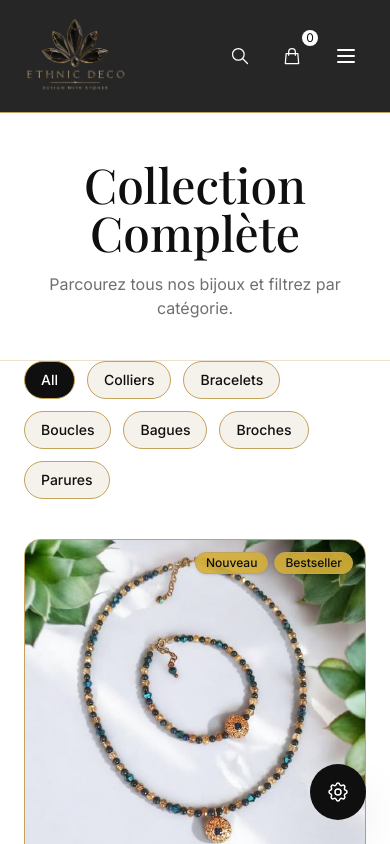
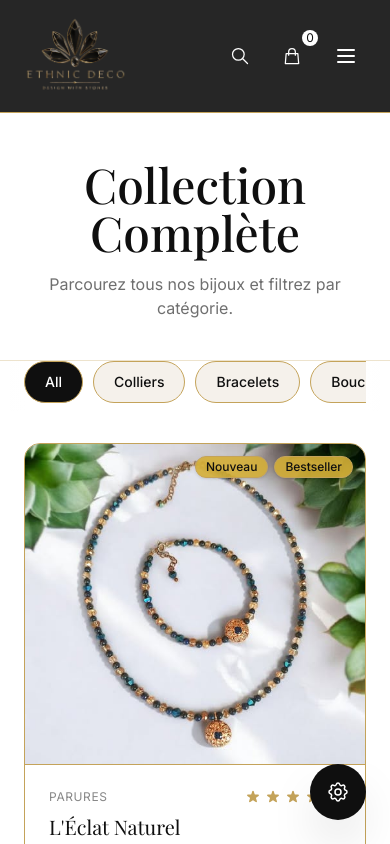
Before and after one commit to mahdi157289/Ethnic, a React (Vite) app: page /store in a window 390 px wide. Shown: the top 844 px of the page. Built offline with nearby package versions, Linux system fonts and the light colour scheme.

Commit message:
fix: collection filter buttons mobile UX - single scroll row, edge fade hints, proper touch targets

```diff
--- a/src/components/storefront/CollectionSection.tsx
+++ b/src/components/storefront/CollectionSection.tsx
@@ -13,23 +13,29 @@ export function CollectionSection({ hideTitle = false }: CollectionSectionProps)
   return (
     <section id="collection" className={`bg-white ${hideTitle ? 'pt-0 pb-24' : 'py-24'}`}>
       <div className="max-w-7xl mx-auto px-6">
-        <div className={`text-center ${hideTitle ? 'mb-10' : 'mb-16'}`}>
+        <div className={`${hideTitle ? 'mb-8' : 'mb-12'}`}>
           {!hideTitle && (
-            <p className="text-sm tracking-[0.3em] text-[#0F0F0F]/60 uppercase mb-4">Notre Collection</p>
+            <p className="text-xs sm:text-sm tracking-[0.3em] text-[#0F0F0F]/60 uppercase mb-3 text-center">
+              Notre Collection
+            </p>
           )}
-          <div className="flex items-center justify-center gap-8 flex-wrap">
           {!hideTitle && (
-              <h2 className="section-title font-display text-5xl font-medium text-[#0F0F0F]">
-                <span className="section-dot" />
+            <h2 className="section-title font-display text-3xl sm:text-4xl md:text-5xl font-medium text-[#0F0F0F] mb-8 md:mb-10">
+              <span className="section-dot hidden sm:block" />
               <span className="section-title-text">Collection Complète</span>
-                <span className="section-dot" />
+              <span className="section-dot hidden sm:block" />
             </h2>
           )}
-            <div className="flex items-center gap-3 flex-wrap">
+
+          {/* Filter bar — mobile: single-line horizontal scroll, desktop: centered wrap */}
+          <div className="filter-bar-wrapper relative -mx-6 px-6 md:mx-0 md:px-0">
+            <div className="flex gap-2.5 overflow-x-auto pb-2 scrollbar-hide md:justify-center md:flex-wrap md:overflow-x-visible md:pb-0">
               <button
                 type="button"
                 onClick={clearCategoryFilter}
-                className={`filter-btn px-4 py-2 rounded-full text-sm font-medium transition-all duration-300${!currentCategoryFilter ? ' active' : ''}`}
+                className={`filter-btn flex-shrink-0 px-5 py-2.5 rounded-full text-sm font-medium transition-all duration-300${
+                  !currentCategoryFilter ? ' active' : ''
+                }`}
               >
                 All
               </button>
@@ -38,7 +44,7 @@ export function CollectionSection({ hideTitle = false }: CollectionSectionProps)
                   key={cat.id}
                   type="button"
                   onClick={() => filterByCategory(cat.name)}
-                  className={`filter-btn px-4 py-2 rounded-full text-sm font-medium transition-all duration-300${
+                  className={`filter-btn flex-shrink-0 px-5 py-2.5 rounded-full text-sm font-medium transition-all duration-300${
                     currentCategoryFilter === cat.name ? ' active' : ''
                   }`}
                 >
@@ -47,18 +53,21 @@ export function CollectionSection({ hideTitle = false }: CollectionSectionProps)
               ))}
             </div>
           </div>
+
+          {/* Active filter badge */}
           {currentCategoryFilter && (
-            <div className="mt-6">
-              <div className="forma-card inline-flex items-center gap-3 px-6 py-3 bg-[#E8E0D5] rounded-full">
-                <span className="text-[#0F0F0F] font-medium">
-                  Showing: <span className="font-display">{currentCategoryFilter}</span>
+            <div className="mt-5 flex justify-center">
+              <div className="inline-flex items-center gap-2 px-4 py-2 sm:px-5 sm:py-2.5 bg-[#E8E0D5] rounded-full">
+                <span className="text-xs sm:text-sm text-[#0F0F0F]">
+                  <span className="font-medium">Filtré :</span>{' '}
+                  <span className="font-display font-medium">{currentCategoryFilter}</span>
                 </span>
                 <button
                   type="button"
                   onClick={clearCategoryFilter}
-                  className="forma-btn-icon w-6 h-6 bg-[#0F0F0F] text-white rounded-full flex items-center justify-center hover:bg-[#0F0F0F]/80 transition-colors"
+                  className="ml-1 w-5 h-5 sm:w-6 sm:h-6 bg-[#0F0F0F] text-white rounded-full flex items-center justify-center hover:bg-[#0F0F0F]/80 transition-colors flex-shrink-0"
                 >
-                  <svg xmlns="http://www.w3.org/2000/svg" className="h-4 w-4" fill="none" viewBox="0 0 24 24" stroke="currentColor">
+                  <svg xmlns="http://www.w3.org/2000/svg" className="h-3 w-3 sm:h-3.5 sm:w-3.5" fill="none" viewBox="0 0 24 24" stroke="currentColor">
                     <path strokeLinecap="round" strokeLinejoin="round" strokeWidth={2} d="M6 18L18 6M6 6l12 12" />
                   </svg>
                 </button>
--- a/src/styles/forma.css
+++ b/src/styles/forma.css
@@ -951,6 +951,8 @@
             background: #F5F1EB;
             color: #0F0F0F;
             border: 1px solid var(--gold);
+            user-select: none;
+            -webkit-tap-highlight-color: transparent;
         }
 
         .filter-btn:hover {
@@ -961,6 +963,48 @@
             background: #0F0F0F;
             color: white;
             border-color: var(--gold);
+        }
+
+        /* Filter bar scroll hint — fade edges on mobile */
+        .filter-bar-wrapper {
+            position: relative;
+        }
+
+        .filter-bar-wrapper::before,
+        .filter-bar-wrapper::after {
+            content: '';
+            position: absolute;
+            top: 0;
+            bottom: 0;
+            width: 32px;
+            z-index: 2;
+            pointer-events: none;
+        }
+
+        .filter-bar-wrapper::before {
+            left: -6px;
+            background: linear-gradient(to right, #FFFFFF, transparent);
+        }
+
+        .filter-bar-wrapper::after {
+            right: -6px;
+            background: linear-gradient(to left, #FFFFFF, transparent);
+        }
+
+        @media (min-width: 768px) {
+            .filter-bar-wrapper::before,
+            .filter-bar-wrapper::after {
+                display: none;
+            }
+        }
+
+        /* Hide scrollbar utility */
+        .scrollbar-hide {
+            -ms-overflow-style: none;
+            scrollbar-width: none;
+        }
+        .scrollbar-hide::-webkit-scrollbar {
+            display: none;
         }
 
         /* Product Card Filter Effect */
```
Lines whose indentation alone changed are shown as unchanged.
